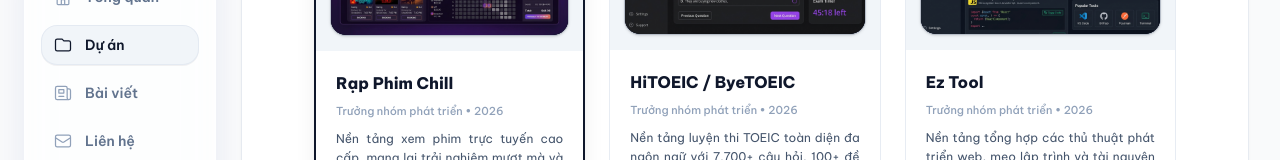
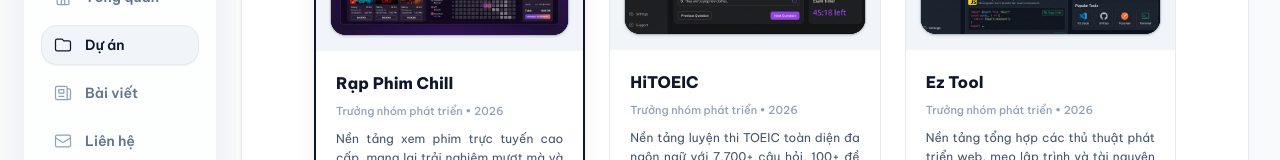
Before and after one commit to dinhphuong25/portfolio1, a Next.js app: page /projects in a window 1280 px wide. Shown: the part 247-407 px from the top of the page. Built offline with nearby package versions, Linux system fonts and the light colour scheme.

Commit message:
update: rename HiTOEIC project title and remove ByeTOEIC

```diff
--- a/src/data/projects.ts
+++ b/src/data/projects.ts
@@ -55,7 +55,7 @@
     },
     {
         id: "hitoeic",
-        title: "HiTOEIC / ByeTOEIC",
+        title: "HiTOEIC",
         summary: "A comprehensive, multi-language TOEIC exam preparation platform featuring 7,700+ practice questions, 100+ full-length mock tests, AI scoring, and spaced repetition vocabulary.",
         role: "Lead Developer",
         year: 2026,
@@ -65,7 +65,7 @@
         featured: true,
         problem: "TOEIC learners often deal with fragmented study materials, lack of realistic timed mock tests, and expensive preparation courses.",
         process: "Engineered a high-speed web application with 7,700+ questions, 4 listening modes, 5-language internationalization, and instant score conversion algorithms.",
-        solution: "Built ByeTOEIC (HiTOEIC), a free full-featured preparation platform with 100+ mock tests, 59 grammar topics, interactive Listening & Reading modules, and spaced repetition vocabulary.",
+        solution: "Built HiTOEIC, a free full-featured preparation platform with 100+ mock tests, 59 grammar topics, interactive Listening & Reading modules, and spaced repetition vocabulary.",
         outcome: "Delivered an all-in-one learning platform serving thousands of students with full-length test simulation, performance analytics, and community leaderboards.",
         images: [],
         caseStudyUrl: "https://hitoeic.io.vn/",
@@ -174,7 +174,7 @@
         role: "Trưởng nhóm phát triển",
         problem: "Học viên TOEIC thường gặp khó khăn với tài liệu rải rác, thiếu các bộ đề thi thử bấm giờ giống thi thật và chi phí ôn thi đắt đỏ.",
         process: "Xây dựng hệ thống web tốc độ cao tích hợp 7.700+ câu hỏi, 4 chế độ luyện nghe, hỗ trợ 5 ngôn ngữ và thuật toán chấm điểm chuẩn quốc tế.",
-        solution: "Phát triển nền tảng ByeTOEIC (HiTOEIC) miễn phí cung cấp 100+ đề thi thử, 59 chủ đề ngữ pháp, bài nghe/đọc giải thích chi tiết và hệ thống thẻ từ vựng thông minh.",
+        solution: "Phát triển nền tảng HiTOEIC miễn phí cung cấp 100+ đề thi thử, 59 chủ đề ngữ pháp, bài nghe/đọc giải thích chi tiết và hệ thống thẻ từ vựng thông minh.",
         outcome: "Mang lại nền tảng học tập toàn diện phục vụ hàng ngàn học viên thi thử trực tuyến, theo dõi tiến độ và đua bảng xếp hạng XP."
     },
     {
```
